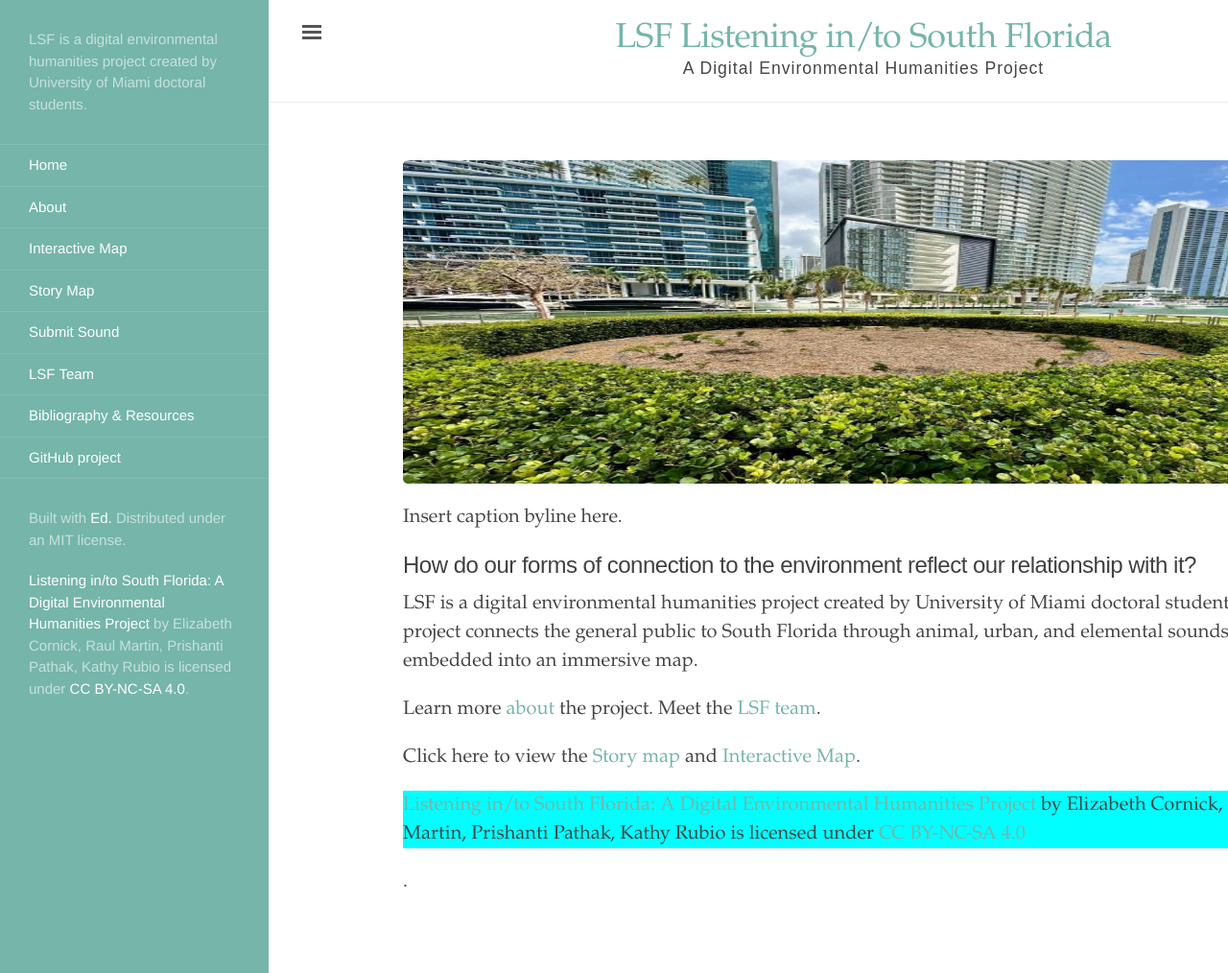
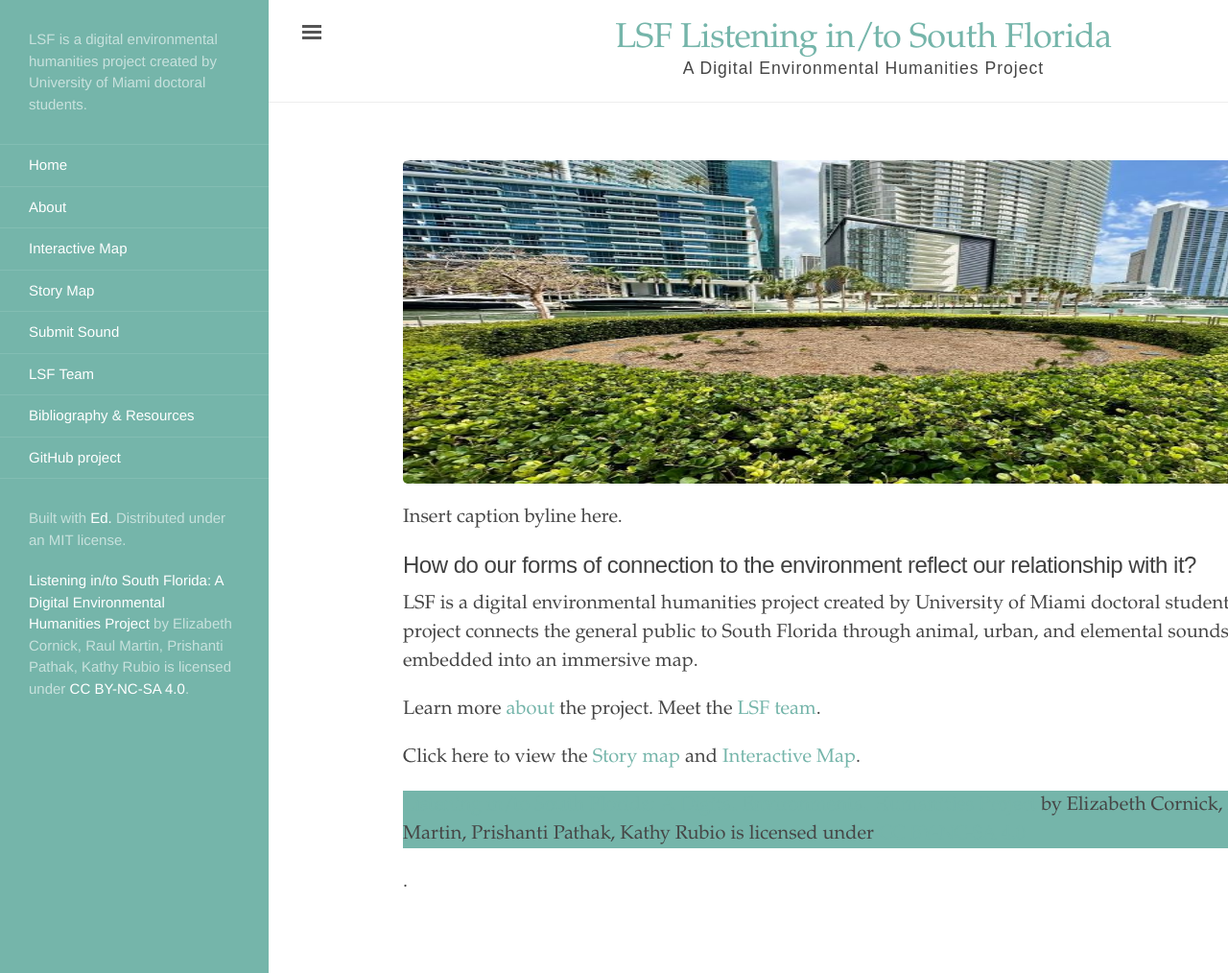
Before and after one commit to rm4-25/lsf_3, a Jekyll site: the page built from index.html, in a window 1280 px wide and 1014 px high. Shown: the whole window at 96% size. Built offline with Jekyll 4.4.1, drawn with Linux system fonts in a browser that asks for light colours.

Commit message:
Update index.html
Changed background color to match theme color.

```diff
--- a/index.html
+++ b/index.html
@@ -24,4 +24,4 @@
 </p>
 
 
-<p style="background-color:Cyan;" xmlns:cc="http://creativecommons.org/ns#" xmlns:dct="http://purl.org/dc/terms/"><a property="dct:title" rel="cc:attributionURL" href="https://rm4-25.github.io/lsf_3/">Listening in/to South Florida: A Digital Environmental Humanities Project</a> by <span property="cc:attributionName">Elizabeth Cornick, Raul Martin, Prishanti Pathak, Kathy Rubio</span> is licensed under <a href="https://creativecommons.org/licenses/by-nc-sa/4.0/?ref=chooser-v1" target="_blank" rel="license noopener noreferrer" style="display:inline-block;">CC BY-NC-SA 4.0</a></p>.
+<p style="background-color:rgb(117,181,170);" xmlns:cc="http://creativecommons.org/ns#" xmlns:dct="http://purl.org/dc/terms/"><a property="dct:title" rel="cc:attributionURL" href="https://rm4-25.github.io/lsf_3/">Listening in/to South Florida: A Digital Environmental Humanities Project</a> by <span property="cc:attributionName">Elizabeth Cornick, Raul Martin, Prishanti Pathak, Kathy Rubio</span> is licensed under <a href="https://creativecommons.org/licenses/by-nc-sa/4.0/?ref=chooser-v1" target="_blank" rel="license noopener noreferrer" style="display:inline-block;">CC BY-NC-SA 4.0</a></p>.
```
